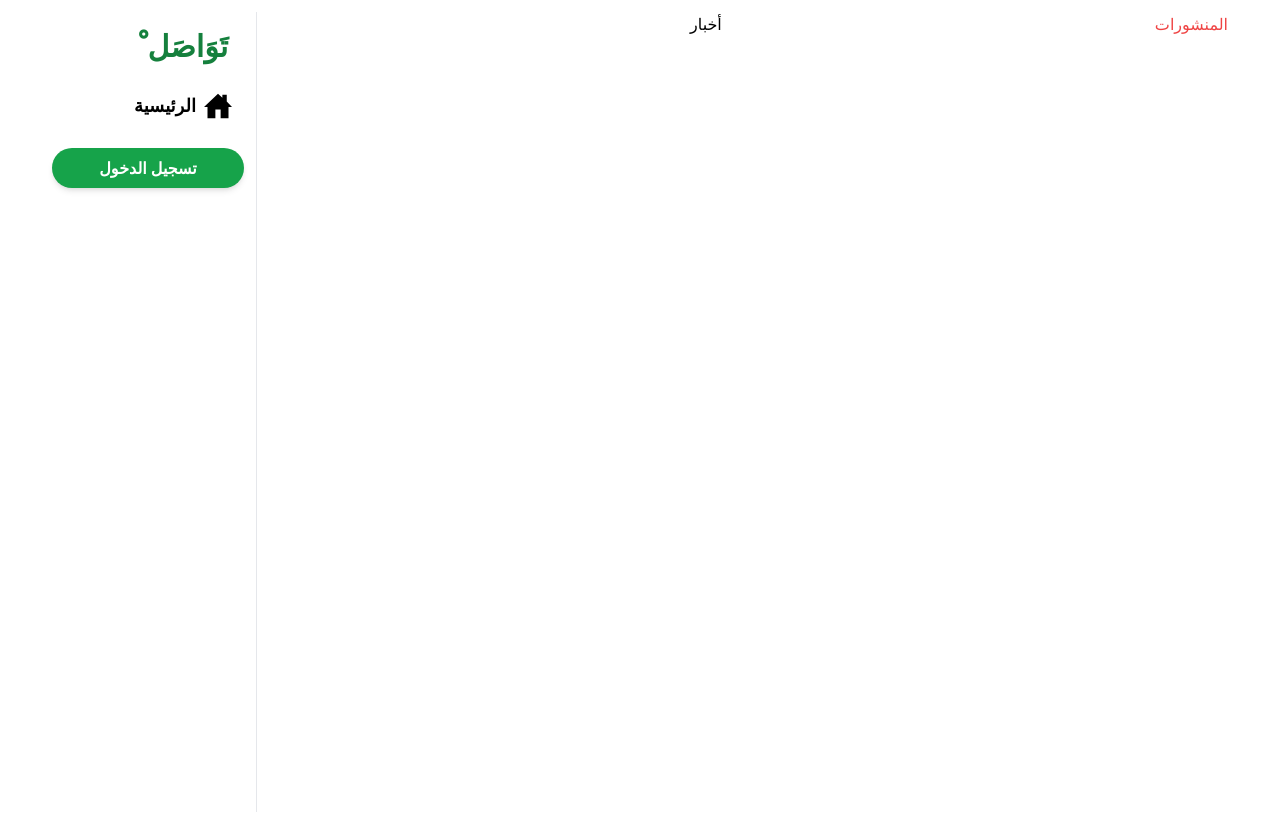
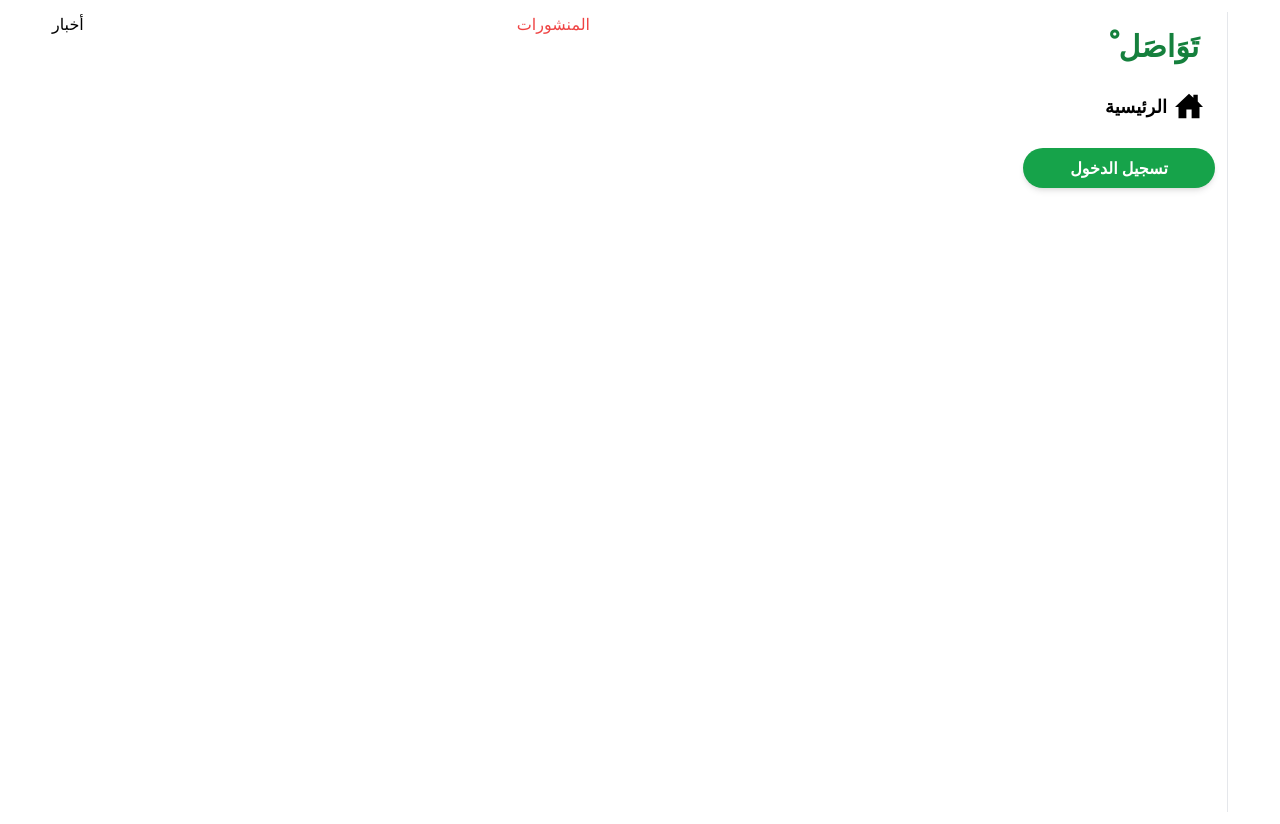
Before and after one commit to Ibrahemyoussef2020/twasal, a Next.js app: page / in a window 1280 px wide. Built offline with nearby package versions, Linux system fonts and the light colour scheme.

Commit message:
add opensans font

```diff
--- a/src/app/globals.css
+++ b/src/app/globals.css
@@ -1,6 +1,13 @@
 @tailwind base;
 @tailwind components;
 @tailwind utilities;
+
+@import url('https://fonts.googleapis.com/css2?family=Open+Sans:ital,wght@0,300..800;1,300..800&family=Playwrite+IT+Moderna:wght@100..400&display=swap');
+
+body{
+    font-family: "Open Sans", sans-serif;
+    font-weight: 500;
+}
 
 *{
     direction: rtl;
@@ -9,3 +16,6 @@
     -webkit-box-sizing: border-box;
     -o-box-sizing: border-box;
 }
+.dir-l {
+    direction: ltr;
+}
--- a/src/app/layout.jsx
+++ b/src/app/layout.jsx
@@ -12,19 +12,19 @@ export const metadata = {
 export default function RootLayout({ children }) {
   return (
     <html lang="ar">
-      <body className={inter.className}>
+      <body>
         <div className=" flex justify-between max-w-[1200px] mx-auto p-3">
+
+          <div className="hidden sm:inline  border-r h-screen">
+            <Sidebar />
+          </div>
+
           <main>
             {children}
           </main>
 
-          <div className="">
+          <div className="g">
            <News />
-          </div>
-
-
-          <div className="hidden sm:inline  border-r h-screen">
-            <Sidebar />
           </div>
         </div>
       </body>
```
